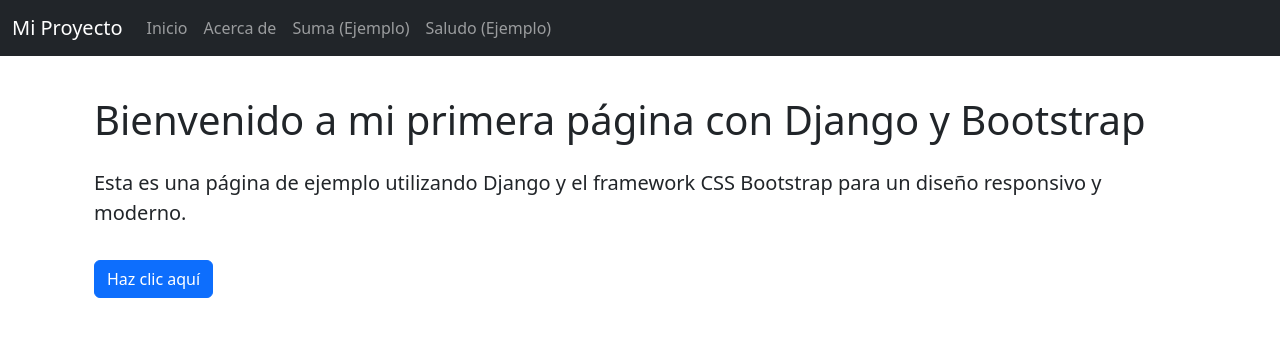
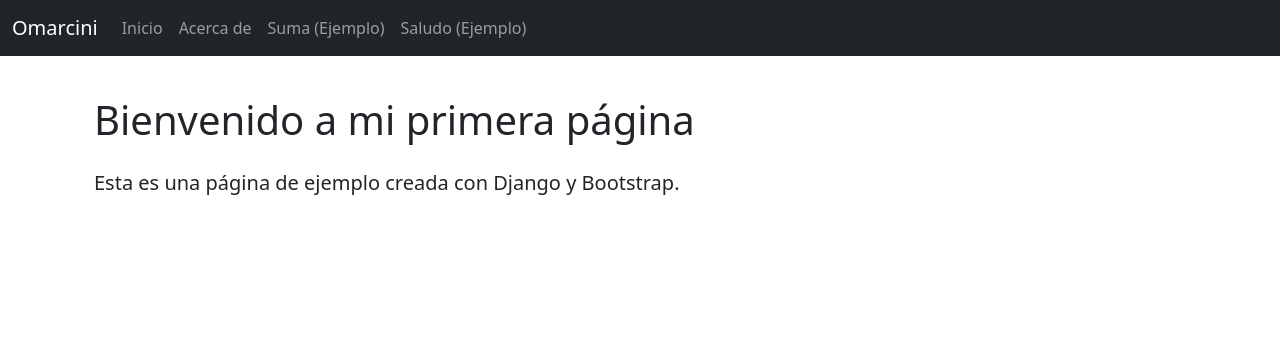
Before and after one commit to OmarAcuna0205/django-WEB, a Django app: page / in a window 1280 px wide. Shown: the top 337 px of the page. Run offline with Django 5.2, Linux system fonts and the light colour scheme.

Commit message:
cleaned navbar

```diff
--- a/djanguito/mi_primera_pagina/templates/mi_primera_pagina/about.html
+++ b/djanguito/mi_primera_pagina/templates/mi_primera_pagina/about.html
@@ -1,6 +1,6 @@
 {% extends 'mi_primera_pagina/html/base.html' %}
 
 {% block content %}
-	<h1 class="mb-4">Acerca de Esta Página Web</h1>
+	<h1 class="mb-4">Acerca de esta página</h1>
 	<p class="lead">Esta es una página de ejemplo creada con Django y Bootstrap.</p>
 {% endblock %}
--- a/djanguito/mi_primera_pagina/templates/mi_primera_pagina/html/base.html
+++ b/djanguito/mi_primera_pagina/templates/mi_primera_pagina/html/base.html
@@ -6,10 +6,9 @@
     <link href="https://cdn.jsdelivr.net/npm/bootstrap@5.3.2/dist/css/bootstrap.min.css" rel="stylesheet">
 </head>
 <body class="container mt-5 pt-5">
-
     <nav class="navbar navbar-expand-lg navbar-dark bg-dark fixed-top">
         <div class="container-fluid">
-            <a class="navbar-brand" href="{% url 'index' %}">Mi Proyecto</a>
+            <a class="navbar-brand" href="{% url 'index' %}">Omarcini</a>
             <button class="navbar-toggler" type="button" data-bs-toggle="collapse" data-bs-target="#navbarNav" aria-controls="navbarNav" aria-expanded="false" aria-label="Toggle navigation">
                 <span class="navbar-toggler-icon"></span>
             </button>
--- a/djanguito/mi_primera_pagina/templates/mi_primera_pagina/index.html
+++ b/djanguito/mi_primera_pagina/templates/mi_primera_pagina/index.html
@@ -1,7 +1,6 @@
 {% extends 'mi_primera_pagina/html/base.html' %}
 
 {% block content %}
-	<h1 class="mb-4">Bienvenido a mi primera página con Django y Bootstrap</h1>
-	<p class="lead">Esta es una página de ejemplo utilizando Django y el framework CSS Bootstrap para un diseño responsivo y moderno.</p>
-	<button class="btn btn-primary mt-3">Haz clic aquí</button>
+	<h1 class="mb-4">Bienvenido a mi primera página</h1>
+	<p class="lead">Esta es una página de ejemplo creada con Django y Bootstrap.</p>
 {% endblock %}
--- a/djanguito/mi_primera_pagina/urls.py
+++ b/djanguito/mi_primera_pagina/urls.py
@@ -1,15 +1,11 @@
 from django.urls import path
 from . import views
 
-# urlpatterns para la aplicación 'mi_primera_pagina'
 urlpatterns = [
-    # 1. La página de inicio ahora es la raíz del sitio ('')
     path('', views.index, name='index'),
 
-    # 2. Rutas limpias y directas para las otras páginas
     path('about/', views.about, name='about'),
     path('suma/<int:a>/<int:b>/', views.suma, name='suma'),
 
-    # 3. Se hizo la ruta 'saludo' más específica para evitar conflictos
     path('saludo/<str:nombre>/', views.saludo, name='saludo'),
 ]
```
